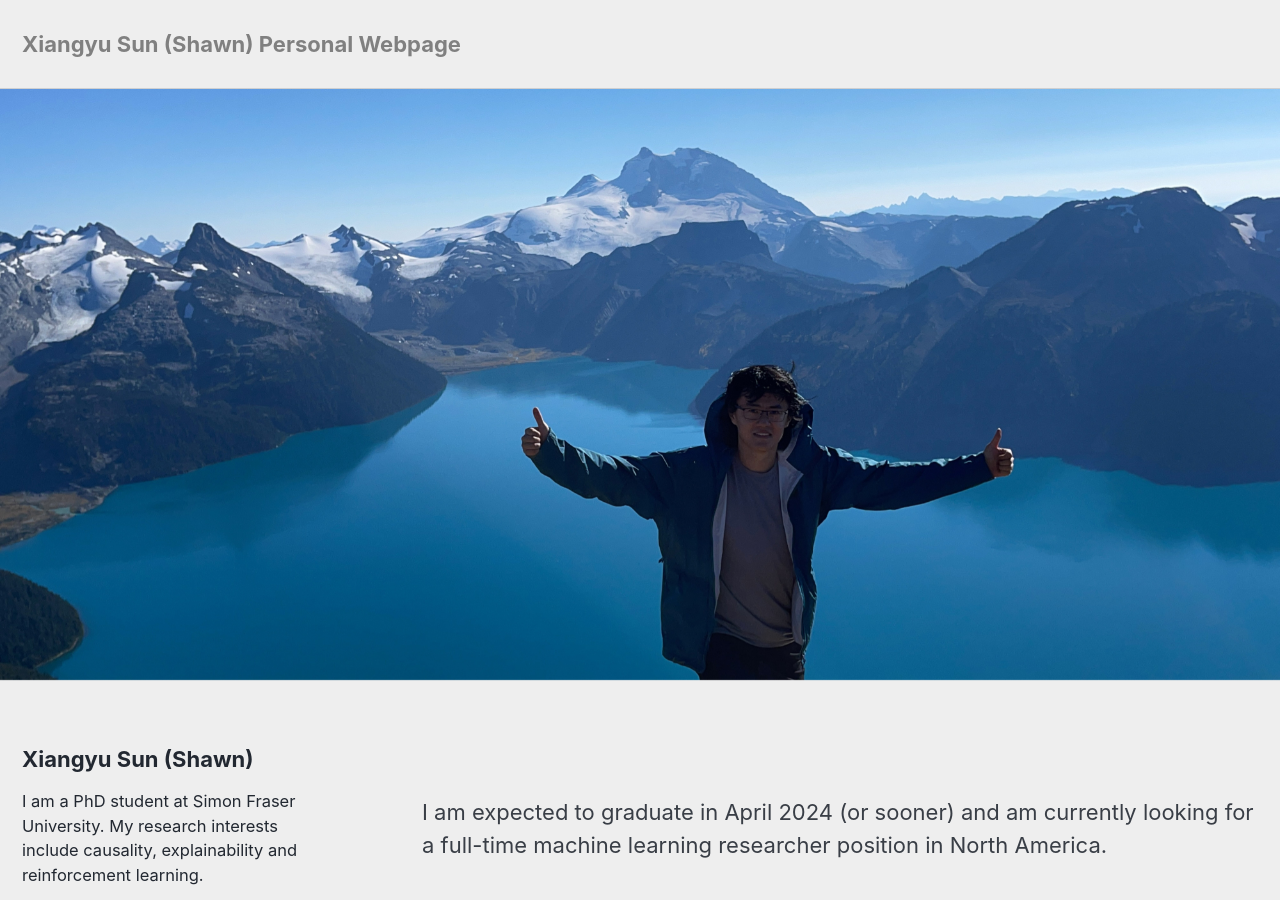
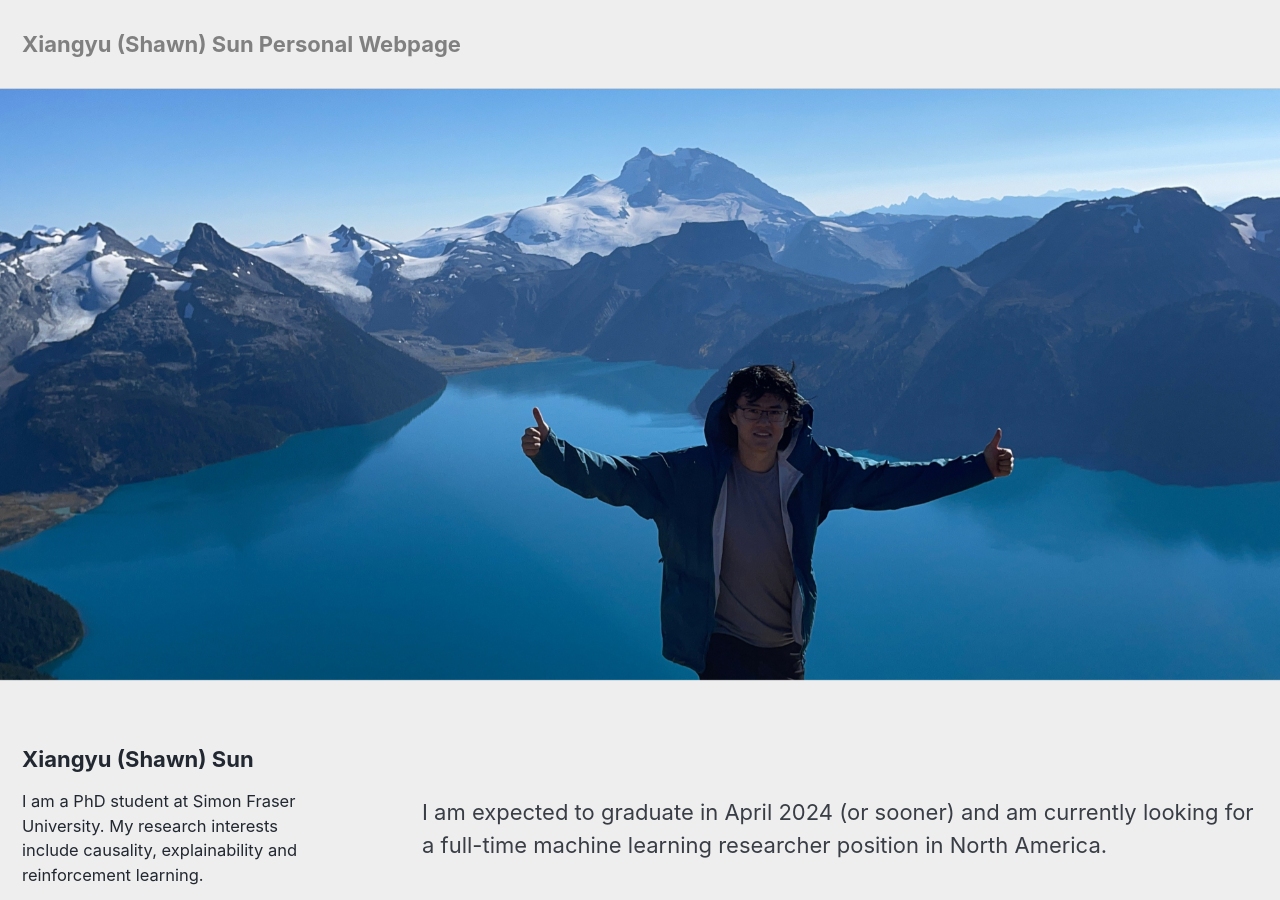
Before and after one commit to xiangyu-sun-789/xiangyu-sun-789.github.io, a Jekyll site: the page built from index.html, in a window 1280 px wide and 900 px high. Built offline with Jekyll 4.4.1, drawn with Linux system fonts in a browser that asks for light colours; cached includes are drawn as plain includes; nearby versions of some CDN libraries; the list of posts is cut into pages by our own code; some of the changed text lies outside the part shown.

```diff
--- a/_config.yml
+++ b/_config.yml
@@ -18,11 +18,11 @@ minimal_mistakes_skin    : "air" # "air", "aqua", "contrast", "dark", "dirt", "n
 
 # Site Settings
 locale                   : "en-CA"
-title                    : "Xiangyu Sun (Shawn) Personal Webpage"
+title                    : "Xiangyu (Shawn) Sun Personal Webpage"
 title_separator          : "-"
 subtitle                 : # site tagline that appears below site title in masthead
-name                     : "Xiangyu Sun (Shawn)"
-description              : "Xiangyu Sun (Shawn) Personal Webpage"
+name                     : "Xiangyu (Shawn) Sun"
+description              : "Xiangyu (Shawn) Sun Personal Webpage"
 url                      : # the base hostname & protocol for your site e.g. "https://mmistakes.github.io"
 baseurl                  : # the subpath of your site, e.g. "/blog"
 repository               : # GitHub username/repo-name e.g. "mmistakes/minimal-mistakes"
@@ -95,7 +95,7 @@ analytics:
 
 # Site Author
 author:
-  name             : "Xiangyu Sun (Shawn)"
+  name             : "Xiangyu (Shawn) Sun"
   # avatar           : "/images/profile_image.JPG"
   bio              : "I am a PhD student at Simon Fraser University. My research interests include causality, explainability and reinforcement learning."
   location         : "Canada"
```
